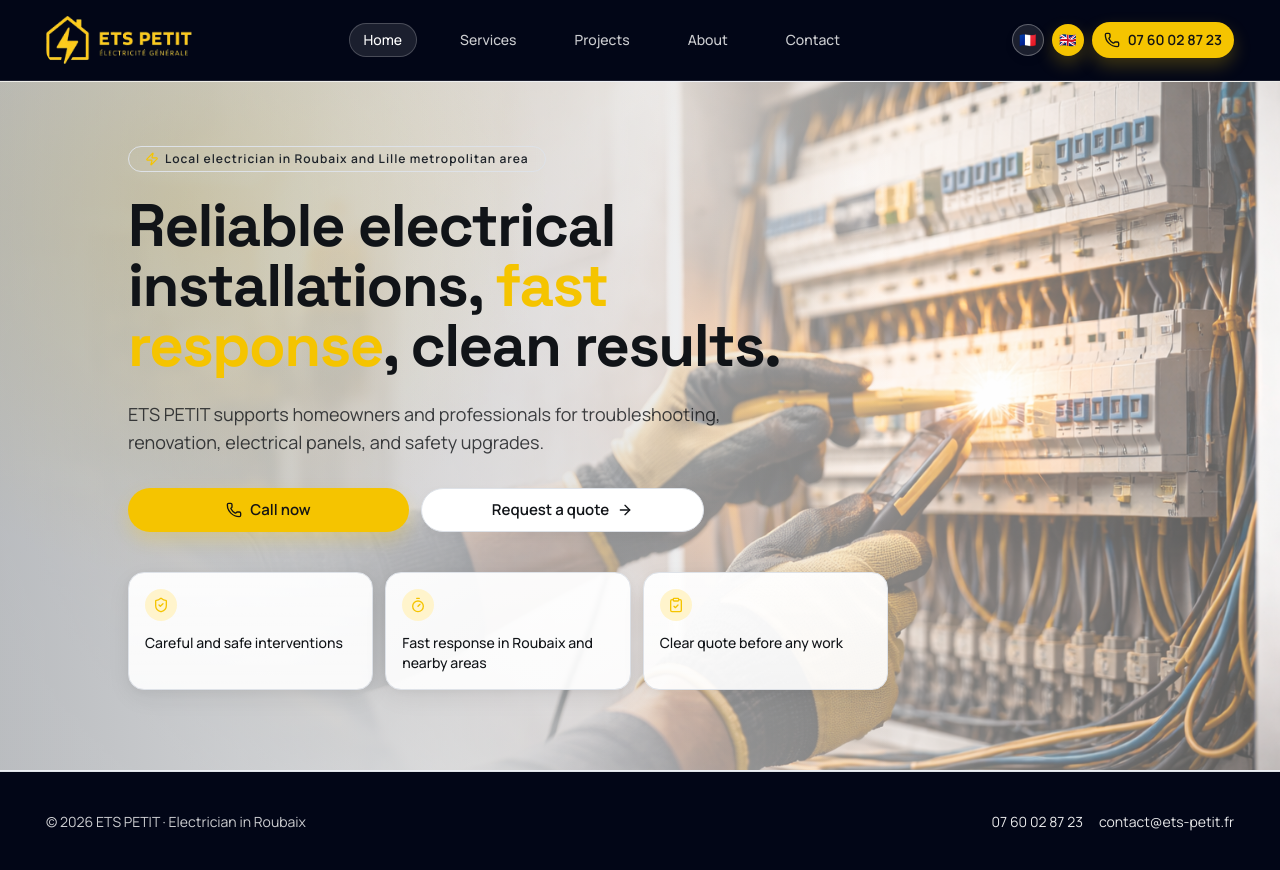
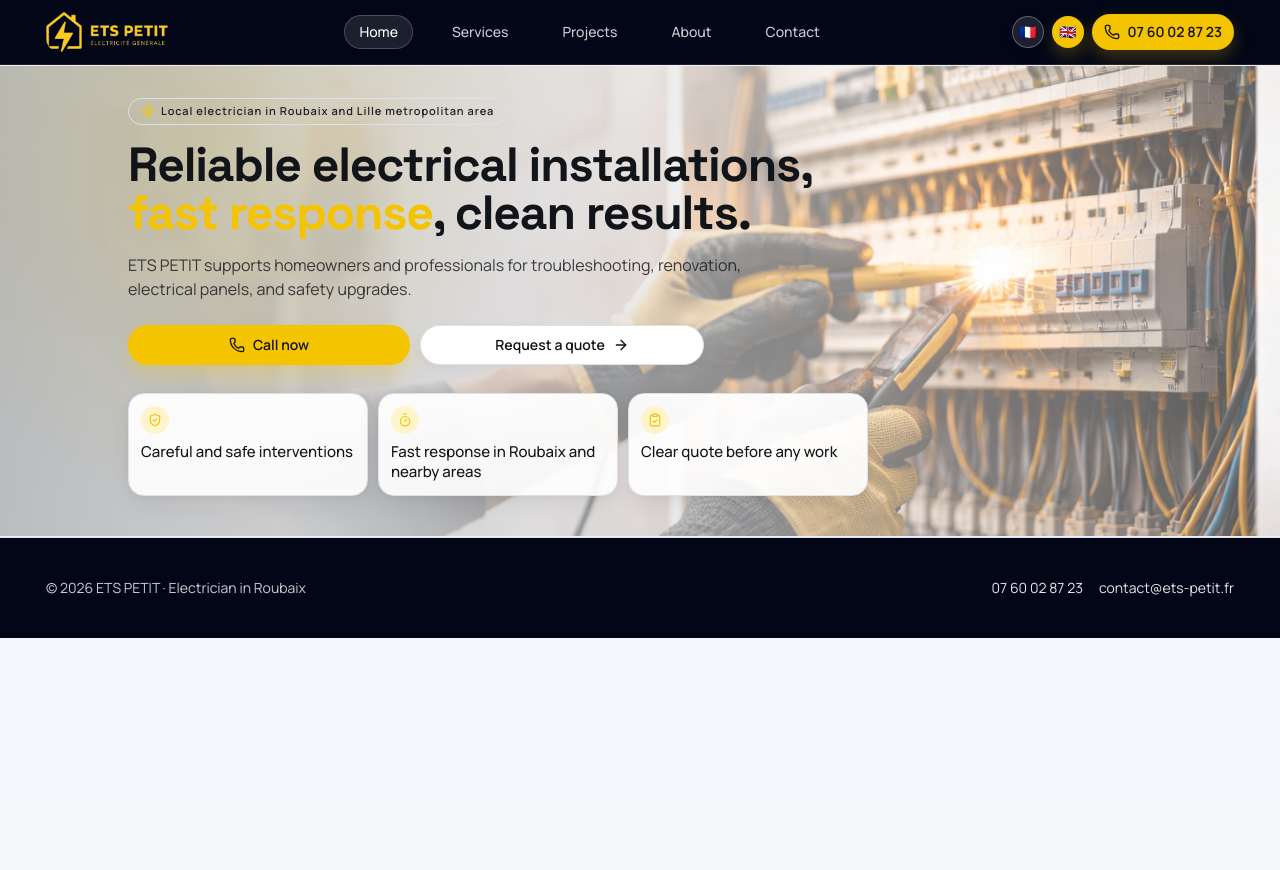
Before and after one commit to El-cmd/-Freelance-Mission-ETS-PETIT---Electricien, a React (Vite) app: page /#/ in a window 1280 px wide. After the commit the page ends 800 px from the top, so only its background shows below. Built offline with nearby package versions, Linux system fonts and the light colour scheme.

Commit message:
Compacter header et hero pour reduire le scroll sur la home

```diff
--- a/src/components/layout/Header/Header.tsx
+++ b/src/components/layout/Header/Header.tsx
@@ -23,12 +23,12 @@ export function Header() {
 
   return (
     <header className="sticky top-0 z-40 border-b border-white/10 bg-slate-950 backdrop-blur-md">
-      <div className="container flex h-20 items-center justify-between">
+      <div className="container flex h-16 items-center justify-between">
         <Link to="/" className="flex items-center" aria-label={copy.homeLinkAria}>
-          <img src={logo} alt="Logo ETS PETIT" className="h-10 w-auto rounded-md object-contain sm:h-12" />
+          <img src={logo} alt="Logo ETS PETIT" className="h-8 w-auto rounded-md object-contain sm:h-10" />
         </Link>
 
-        <nav className="hidden items-center gap-7 md:flex" aria-label={copy.mainNavigationAria}>
+        <nav className="hidden items-center gap-6 md:flex" aria-label={copy.mainNavigationAria}>
           {navItems.map((item) => (
             <NavLink
               key={item.path}
--- a/src/components/sections/HeroSection/HeroSection.tsx
+++ b/src/components/sections/HeroSection/HeroSection.tsx
@@ -18,7 +18,7 @@ export function HeroSection() {
   return (
     <section
       id="home"
-      className="relative overflow-hidden border-y border-border/40 pb-16 pt-12 sm:pb-20 sm:pt-16 lg:min-h-[76vh]"
+      className="relative overflow-hidden border-y border-border/40 pb-8 pt-6 sm:pb-10 sm:pt-8 lg:pb-10 lg:pt-8"
     >
       <img
         src={electricianPanelBg}
@@ -35,16 +35,16 @@ export function HeroSection() {
           transition={{ duration: 0.3, ease: 'easeOut' }}
           className="mx-auto max-w-5xl"
         >
-          <div className="text-left lg:max-w-[760px]">
+          <div className="text-left lg:max-w-[740px]">
             <Badge
               variant="secondary"
-              className="mb-6 border-border bg-white/78 px-4 py-1 text-xs font-semibold tracking-[0.08em] text-secondary-foreground backdrop-blur-sm"
+              className="mb-4 border-border bg-white/78 px-3 py-1 text-[11px] font-semibold tracking-[0.08em] text-secondary-foreground backdrop-blur-sm"
             >
               <Zap className="mr-1.5 h-3.5 w-3.5 text-primary" />
               {copy.heroBadge}
             </Badge>
 
-            <h1 className="font-heading text-balance text-4xl font-bold leading-[1.03] tracking-tight text-foreground sm:text-5xl lg:text-6xl">
+            <h1 className="font-heading text-balance text-3xl font-bold leading-[1.04] tracking-tight text-foreground sm:text-4xl lg:text-5xl">
               {copy.heroTitleStart}
               <span className="text-primary">
                 {copy.heroTitleHighlight}
@@ -52,12 +52,12 @@ export function HeroSection() {
               {copy.heroTitleEnd}
             </h1>
 
-            <p className="mt-6 max-w-2xl text-pretty text-base text-foreground/80 sm:text-lg">
+            <p className="mt-4 max-w-2xl text-pretty text-[15px] text-foreground/80 sm:text-base">
               {copy.heroDescription}
             </p>
 
-            <div className="mt-8 flex max-w-xl flex-col gap-3 sm:flex-row">
-              <Button asChild size="lg" className="sm:flex-1">
+            <div className="mt-6 flex max-w-xl flex-col gap-2.5 sm:flex-row">
+              <Button asChild className="sm:flex-1">
                 <a href={siteConfig.phoneHref}>
                   <Phone className="mr-2 h-4 w-4" />
                   {copy.callNow}
@@ -66,7 +66,6 @@ export function HeroSection() {
               <Button
                 asChild
                 variant="outline"
-                size="lg"
                 className="sm:flex-1"
               >
                 <Link to="/contact">
@@ -76,16 +75,16 @@ export function HeroSection() {
               </Button>
             </div>
 
-            <div className="mt-10 grid gap-3 sm:grid-cols-3">
+            <div className="mt-7 grid gap-2.5 sm:grid-cols-3">
               {trustHighlights.map(({ icon: Icon, text }) => (
                 <div
                   key={text}
-                  className="surface-soft rounded-2xl p-4 text-left"
+                  className="surface-soft rounded-2xl p-3 text-left"
                 >
-                  <div className="mb-3 inline-flex h-8 w-8 items-center justify-center rounded-lg bg-accent">
-                    <Icon className="h-4 w-4 text-primary" />
+                  <div className="mb-2 inline-flex h-7 w-7 items-center justify-center rounded-lg bg-accent">
+                    <Icon className="h-3.5 w-3.5 text-primary" />
                   </div>
-                  <p className="text-sm font-medium text-foreground">{text}</p>
+                  <p className="text-[15px] font-medium leading-snug text-foreground">{text}</p>
                 </div>
               ))}
             </div>
```
